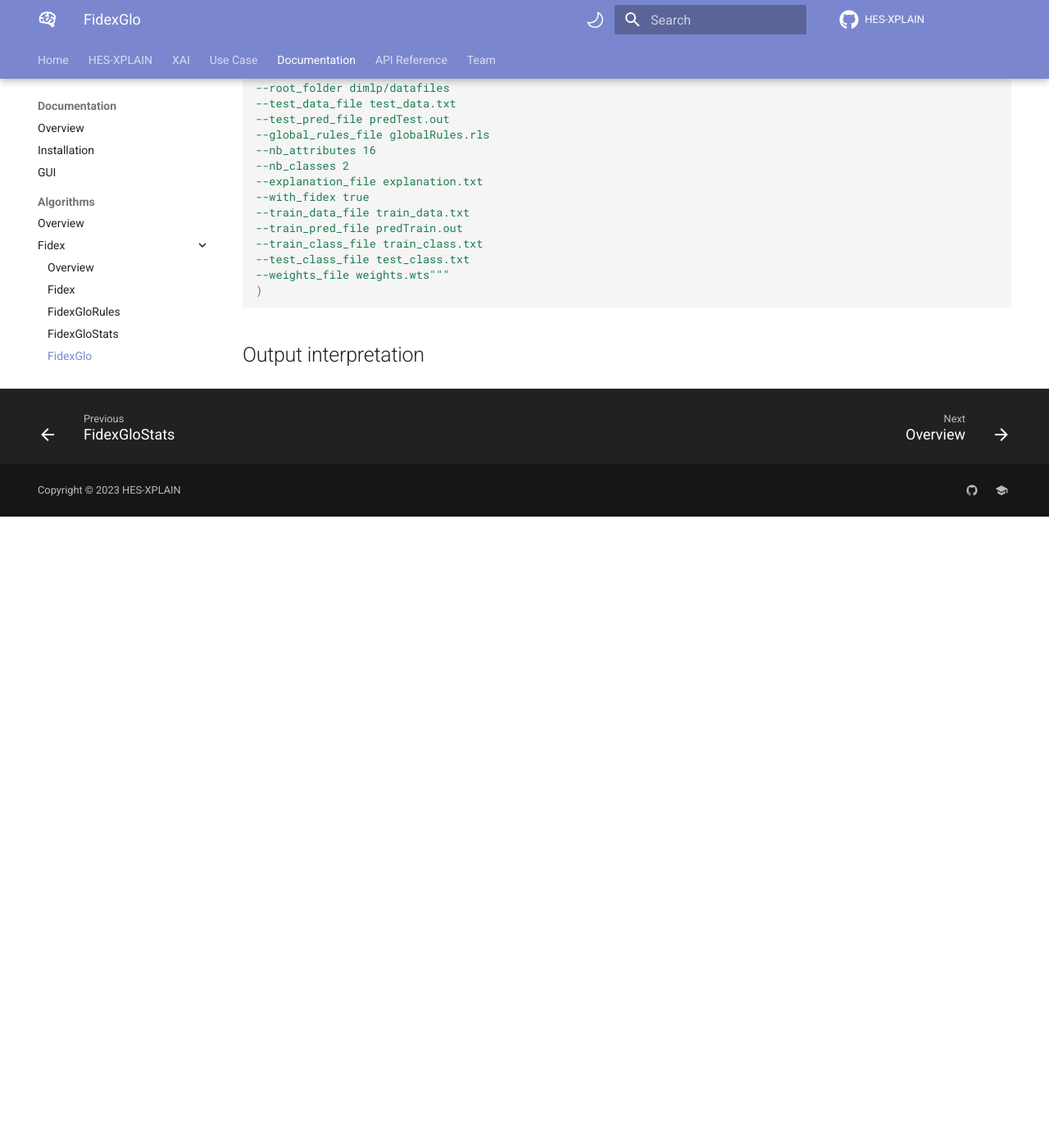
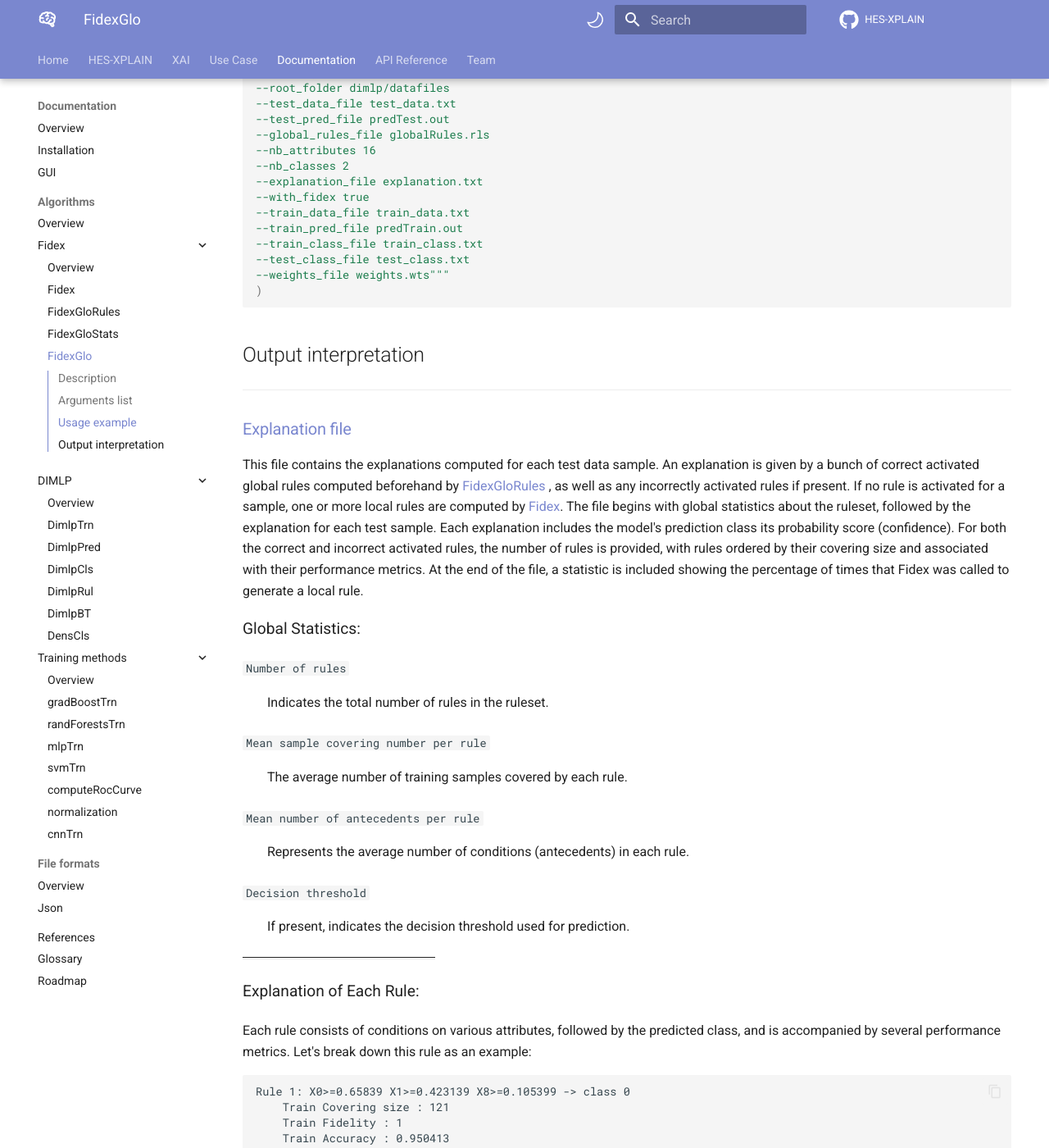
Before and after one commit to HES-XPLAIN/hes-xplain.github.io, an MkDocs documentation site: the page built from docs/documentation/algorithms/fidex/fidexglo.md, in a window 1280 px wide and 1400 px high, scrolled down 17452 px. Shown: the whole window at 82% size. Built offline with MkDocs 1.6.1 and Material for MkDocs 9.7.7, drawn with Linux system fonts in a browser that asks for light colours; comment, search, counter and statistics services are not loaded; before the commit the page ends 18082 px from its top, so only the background shows below that; some of the changed text lies outside the part shown.

Commit message:
Added FidexGlo output interpretations

```diff
--- a/docs/documentation/algorithms/fidex/fidexglo.md
+++ b/docs/documentation/algorithms/fidex/fidexglo.md
@@ -531,4 +531,60 @@
 
 ## Output interpretation
 
-<!-- TODO: Complete this section -->
+---
+
+### [Explanation file](#explanation-file)
+
+This file contains the explanations computed for each test data sample. An explanation is given by a bunch of correct activated global rules computed beforehand by [FidexGloRules](fidexglorules.md) , as well as any incorrectly activated rules if present. If no rule is activated for a sample, one or more local rules are computed by [Fidex](fidex.md). The file begins with global statistics about the ruleset, followed by the explanation for each test sample. Each explanation includes the model's prediction class its probability score (confidence). For both the correct and incorrect activated rules, the number of rules is provided, with rules ordered by their covering size and associated with their performance metrics. At the end of the file, a statistic is included showing the percentage of times that Fidex was called to generate a local rule.
+
+<p style="font-size:larger;">Global Statistics:</p>
+
+`Number of rules`
+:   Indicates the total number of rules in the ruleset.
+
+`Mean sample covering number per rule`
+:   The average number of training samples covered by each rule.
+
+`Mean number of antecedents per rule`
+:   Represents the average number of conditions (antecedents) in each rule.
+
+`Decision threshold`
+:   If present, indicates the decision threshold used for prediction.
+
+<hr style="border-top: 1px solid; width: 25%;">
+
+<p style="font-size:larger;">Explanation of Each Rule:</p>
+
+Each rule consists of conditions on various attributes, followed by the predicted class, and is accompanied by several performance metrics. Let's break down this rule as an example:
+
+    Rule 1: X0>=0.65839 X1>=0.423139 X8>=0.105399 -> class 0
+        Train Covering size : 121
+        Train Fidelity : 1
+        Train Accuracy : 0.950413
+        Train Confidence : 0.97161
+`X0, X1, X8`
+:   These represent the variables from the dataset.
+
+`>=0.65839, >=0.423139, >=0.105399`
+:   The thresholds that the variable values must meet for the rule to be activated.
+
+`-> class 0`
+:   The class predicted by the rule when the conditions are met. Here, the rule predicts class 0.
+
+<hr style="border-top: 1px solid; width: 25%;">
+
+<p style="font-size:larger;">Performance Metrics Associated with the Rule:</p>
+
+`Train Covering size`
+: Indicates the number of training samples that are covered by the rule. For Rule 1, it covers 121 samples.
+
+`Train Fidelity`
+: Measures how well the rule aligns with the model’s predictions. A fidelity of 1 means that the rule exactly matches the model’s predictions for all the samples it covers.
+
+`Train Accuracy`
+: The accuracy of the rule in correctly classifying the samples it covers. In the case of Rule 1, 95.04% of the covered samples are correctly classified.
+
+`Train Confidence`
+: This is the average confidence score of the model’s predictions for the samples covered by the rules. It is computed based on the prediction scores of the covered samples, indicating the model’s confidence in its classifications. For Rule 1, the confidence is 97.16%.
+
+Each subsequent rule follows the same structure.
```
Also changed, not shown: docs/documentation/algorithms/fidex/fidexglorules.md (+2 -2 lines), docs/documentation/algorithms/fidex/fidexglostats.md (+2 -2 lines), docs/documentation/roadmap.md (+3 -3 lines).
